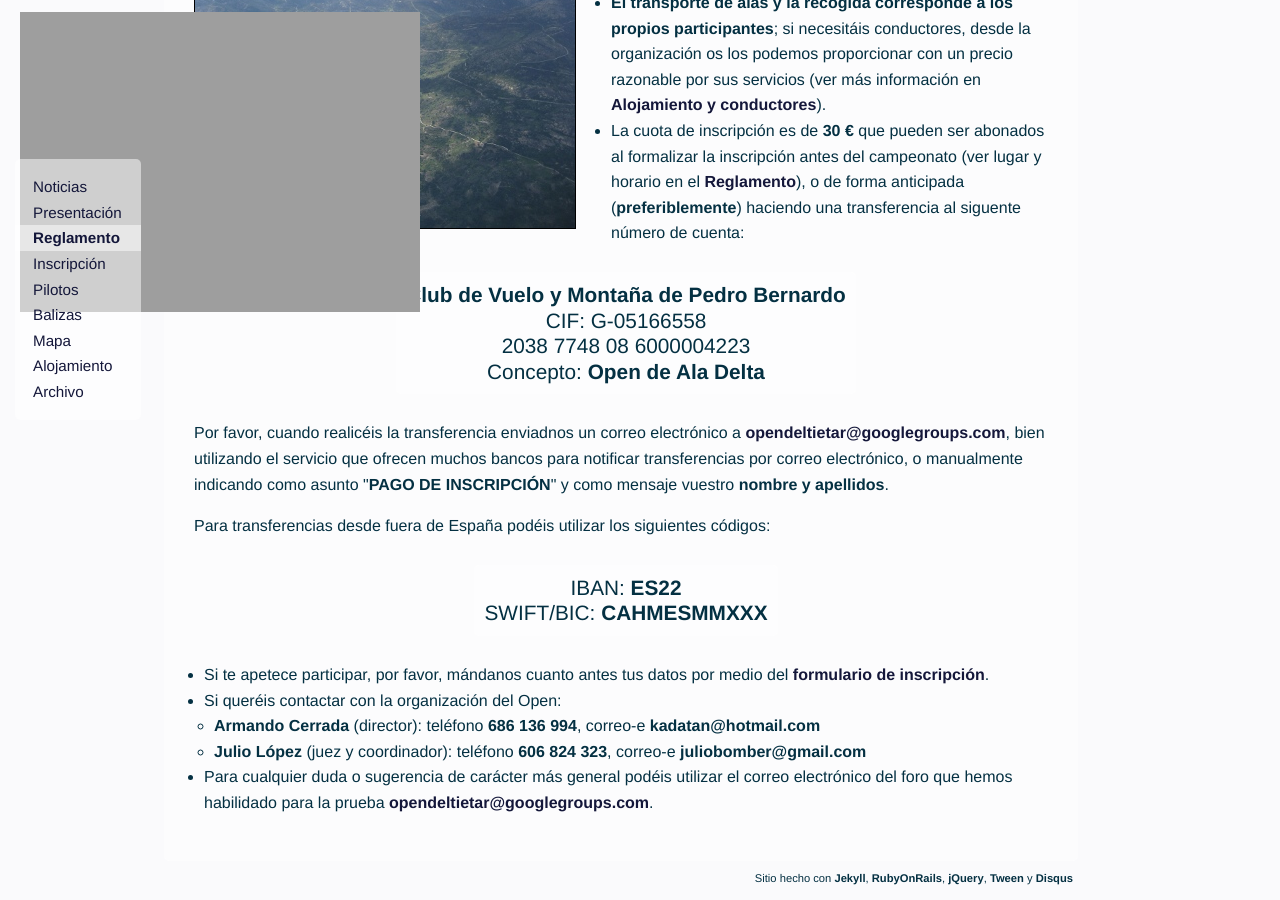
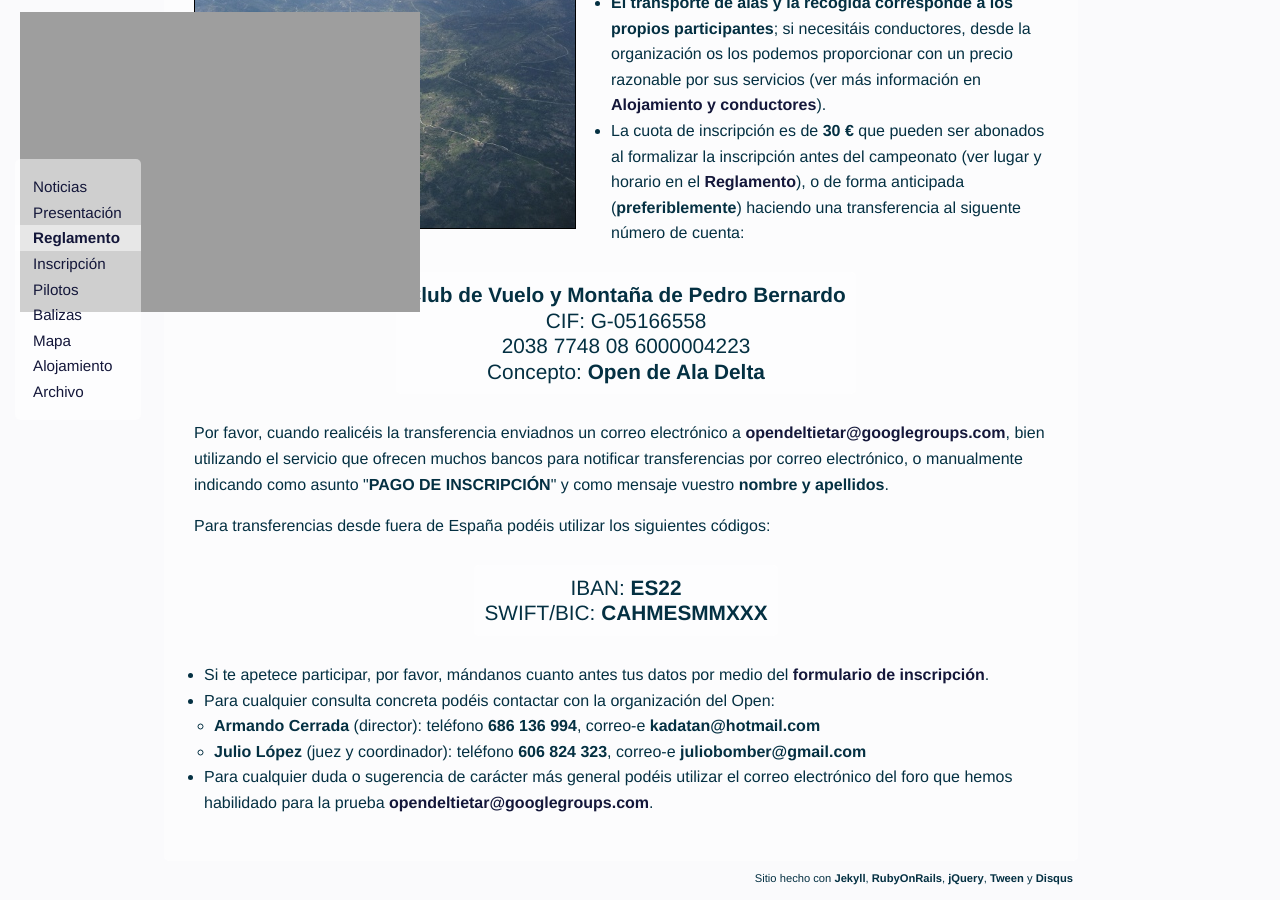
Before and after one commit to nando/openfly, a Jekyll site: the page built from reglamento.md, in a window 1280 px wide and 900 px high, scrolled down 548 px. Built offline with Jekyll 4.4.1, drawn with Linux system fonts in a browser that asks for light colours.

Commit message:
retoques solicitados por el sr. cerrada

```diff
--- a/reglamento.md
+++ b/reglamento.md
@@ -18,7 +18,7 @@ En [este enlace](downloads/Reglamento_I_Open_de_Ala_Delta_de_Pedro_Bernardo.pdf
 {% include account.html %}
 
 * Si te apetece participar, por favor, mándanos cuanto antes tus datos por medio del [formulario de inscripción](inscripcion.html).
-* Si queréis contactar con la organización del Open:
+* Para cualquier consulta concreta podéis contactar con la organización del Open:
   * **Armando Cerrada** (director): teléfono **686 136 994**, correo-e **kadatan@hotmail.com**
   * **Julio López** (juez y coordinador): teléfono **606 824 323**, correo-e **juliobomber@gmail.com**
 * Para cualquier duda o sugerencia de carácter más general podéis utilizar el correo electrónico del foro que hemos habilidado para la prueba [opendeltietar@googlegroups.com](https://groups.google.com/group/opendeltietar?hl=es).
```
Also changed, not shown: _posts/2012-03-08-un-par-de-vuelos-en-agosto.md (+1 -1 lines).
